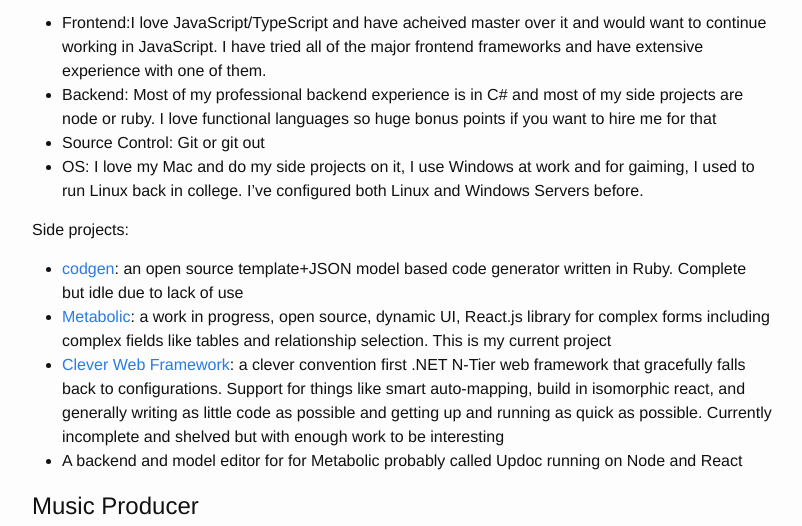
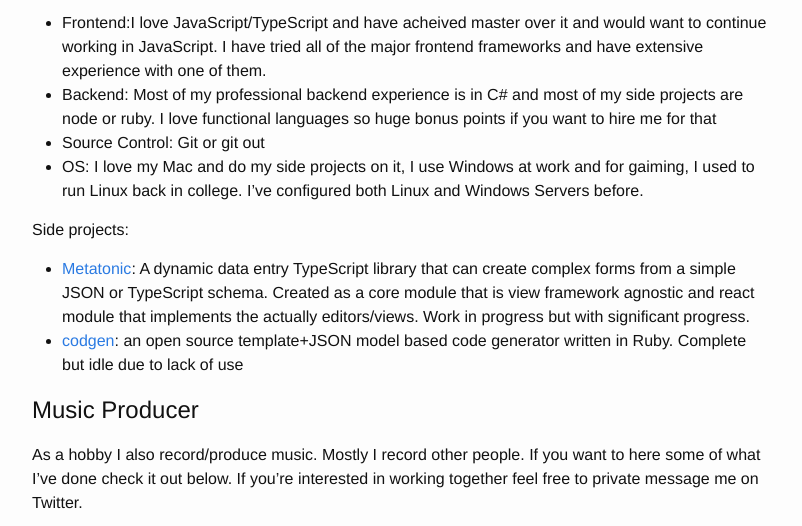
Before and after one commit to beattyml1/beattyml1.github.io, a Jekyll site: the page built from index.md, in a window 1280 px wide and 900 px high, scrolled down 1023 px, cut to the strip 0-526 px from the top of the window. Shown: the whole strip, without its empty margins (238-1040 px from the left). Built offline with Jekyll 4.4.1, drawn with Linux system fonts in a browser that asks for light colours; our own code applies the rules of GitHub Pages for plain Markdown files.

Commit message:
Update index.md

```diff
--- a/index.md
+++ b/index.md
@@ -14,12 +14,14 @@ I am a full stack web software engineer and core team member for [Abstractions C
 
 
 Some of my best fits would be:
+
 - At a startup that values passion, cleverness, and flexibility over bullet point tech matches: I love the unkown, am biased toward action, value autonomy and impact, and enjoy working with customers and stakeholders directly. I also know a good bit about scaling process that would be useful at growth stage.
 - A medium sized company that has their shit together: I care about code quality and love good process that helps me get shit done and produces a great product and code but can't stomach red tape. Such a company should be doing pull requests, CI, automated testing, and should be have an agile framework in place as well as an agile mindset for the company.
 - A smaller, older company looking to have someone take a leading roll in modernizing their UI/Code/Process: I've done stuff like this before both as a junior and as senior developer. I know this problem well. This would probably work best in the tech I know best (JavaScript/TypeScipt on Frontend, C# Web API backend)
 - A Quality focused Agile Consultancy: I love trying new things, going where the need is, working with many different techs, moving fast, and iterating. I believe that good work equals repeat customers. I would be especially valueable as a senior consultant for modernization projects whether UI, code, process, or tooling. I've done it multiple times with increasing responsibility, know the pitfalls, what tools are available, how to speed up the project without killing quality, and can balance presenting a solution and presenting a range of options.
 
 Tech Wise:
+
 - Frontend:I love JavaScript/TypeScript and have acheived master over it and would want to continue working in JavaScript. I have tried all of the major frontend frameworks and have extensive experience with one of them.
 - Backend: Most of my professional backend experience is in C# and most of my side projects are node or ruby. I love functional languages so huge bonus points if you want to hire me for that
 - Source Control: Git or git out
@@ -27,10 +29,8 @@ Tech Wise:
 
 Side projects:
 
+- [Metatonic](https://github.com/beattyml1/metatonic-platfom): A dynamic data entry TypeScript library that can create complex forms from a simple JSON or TypeScript schema. Created as a core module that is view framework agnostic and react module that implements the actually editors/views. Work in progress but with significant progress.
 - [codgen](https://github.com/beattyml1/codgen): an open source template+JSON model based code generator written in Ruby. Complete but idle due to lack of use
-- [Metabolic](https://github.com/beattyml1/MetaPotatoes): a work in progress, open source, dynamic UI, React.js library for complex forms including complex fields like tables and relationship selection. This is my current project
-- [Clever Web Framework](https://github.com/beattyml1/Clever): a clever convention first .NET N-Tier web framework that gracefully falls back to configurations. Support for things like smart auto-mapping, build in isomorphic react, and generally writing as little code as possible and getting up and running as quick as possible. Currently incomplete and shelved but with enough work to be interesting
-- A backend and model editor for for Metabolic probably called Updoc running on Node and React
 
 # Music Producer
 As a hobby I also record/produce music. Mostly I record other people. If you want to here some of what I've done check it out below. If you're interested in working together feel free to private message me on Twitter.
```
